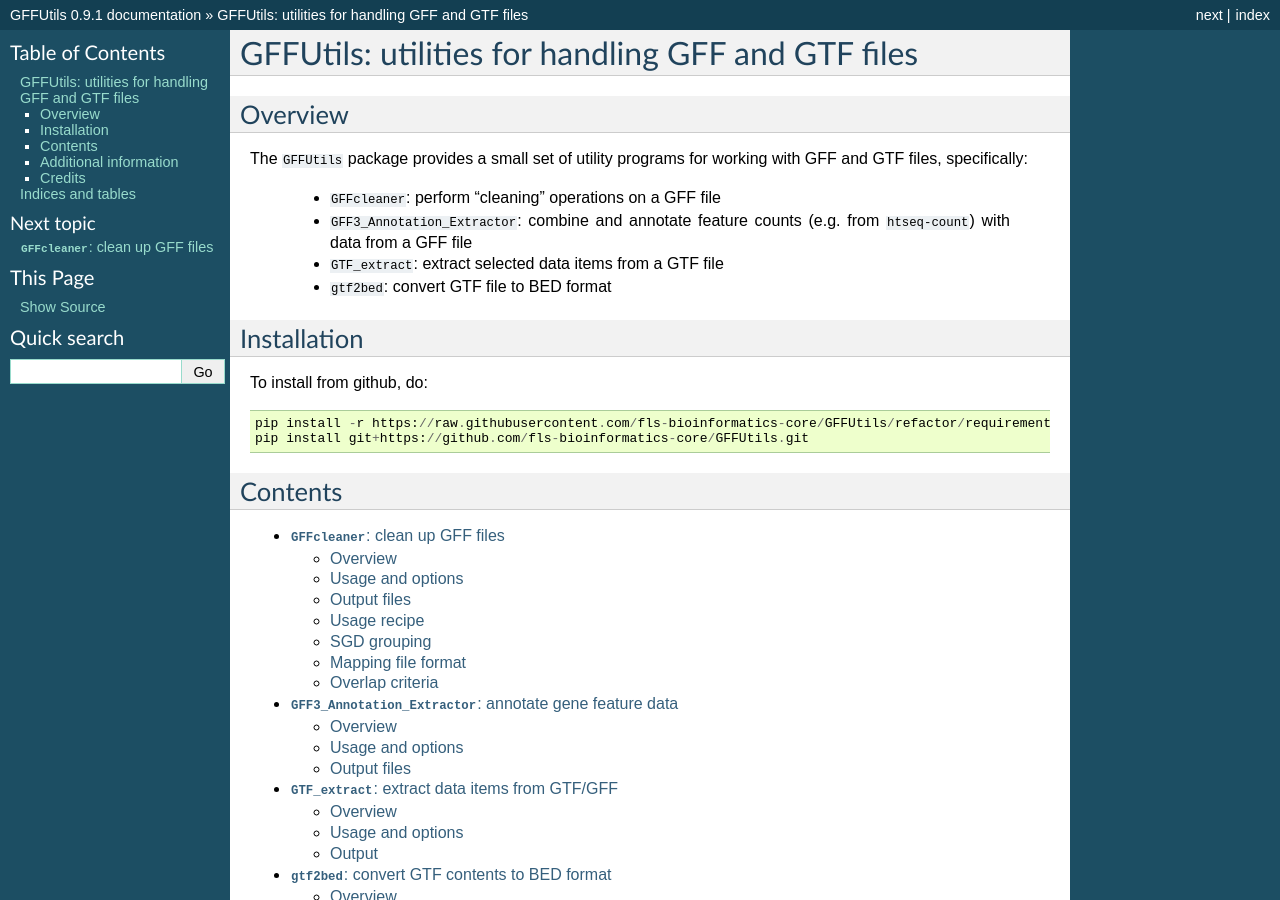
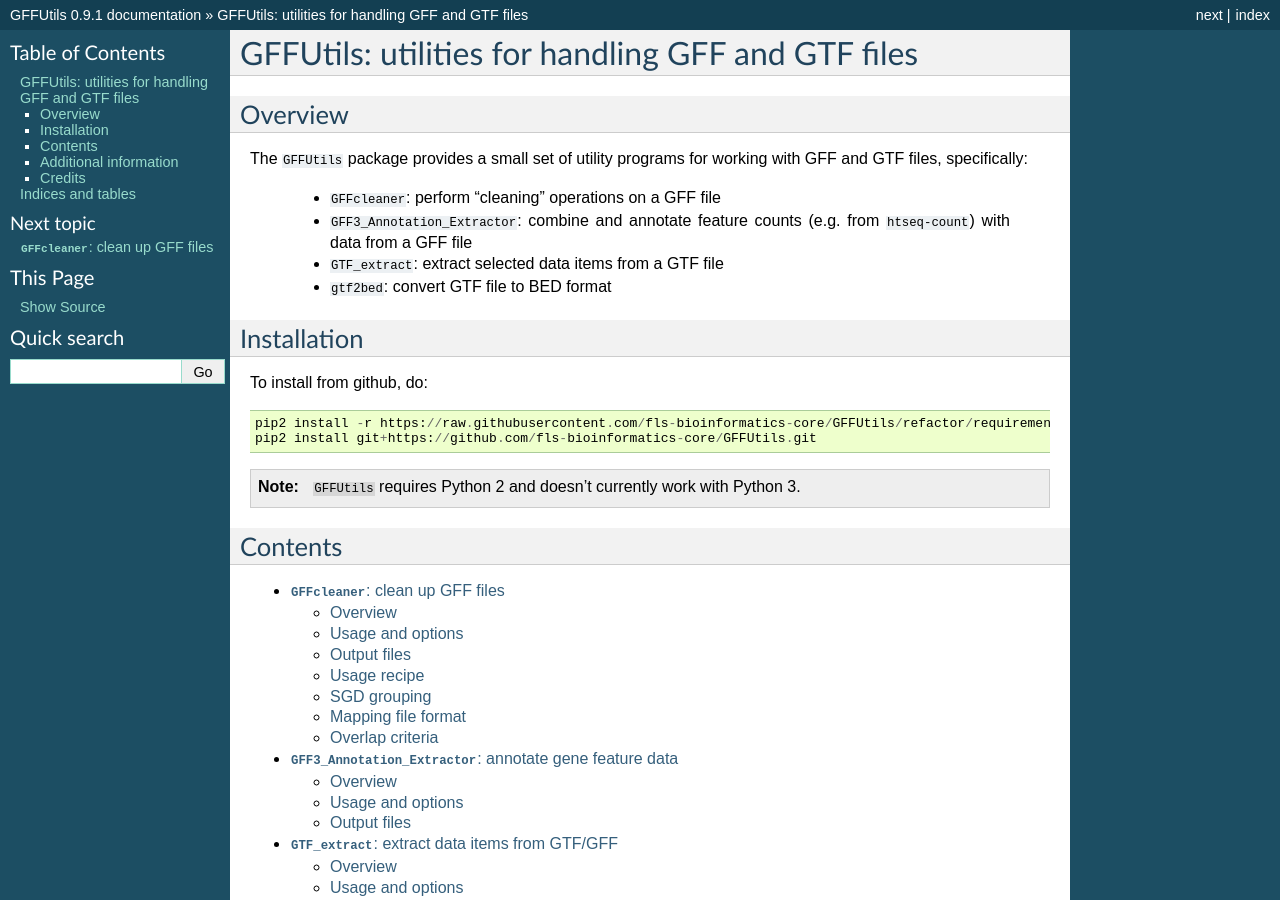
Before and after one commit to fls-bioinformatics-core/GFFUtils, a Sphinx documentation site: the page built from docs/index.rst, in a window 1280 px wide and 900 px high. Built offline with Sphinx 7.4.7, drawn with Linux system fonts in a browser that asks for light colours; pages that are not in the unit, such as notebooks, are missing from menus.

Commit message:
Update installation instructions in Sphinx documentation.

```diff
--- a/docs/index.rst
+++ b/docs/index.rst
@@ -18,9 +18,13 @@ Installation
 
 To install from github, do::
 
-    pip install -r https://raw.githubusercontent.com/fls-bioinformatics-core/GFFUtils/refactor/requirements.txt
-    pip install git+https://github.com/fls-bioinformatics-core/GFFUtils.git
+    pip2 install -r https://raw.githubusercontent.com/fls-bioinformatics-core/GFFUtils/refactor/requirements.txt
+    pip2 install git+https://github.com/fls-bioinformatics-core/GFFUtils.git
 
+.. note::
+
+   ``GFFUtils`` requires Python 2 and doesn't currently work with
+   Python 3.
 
 Contents
 ********
```
